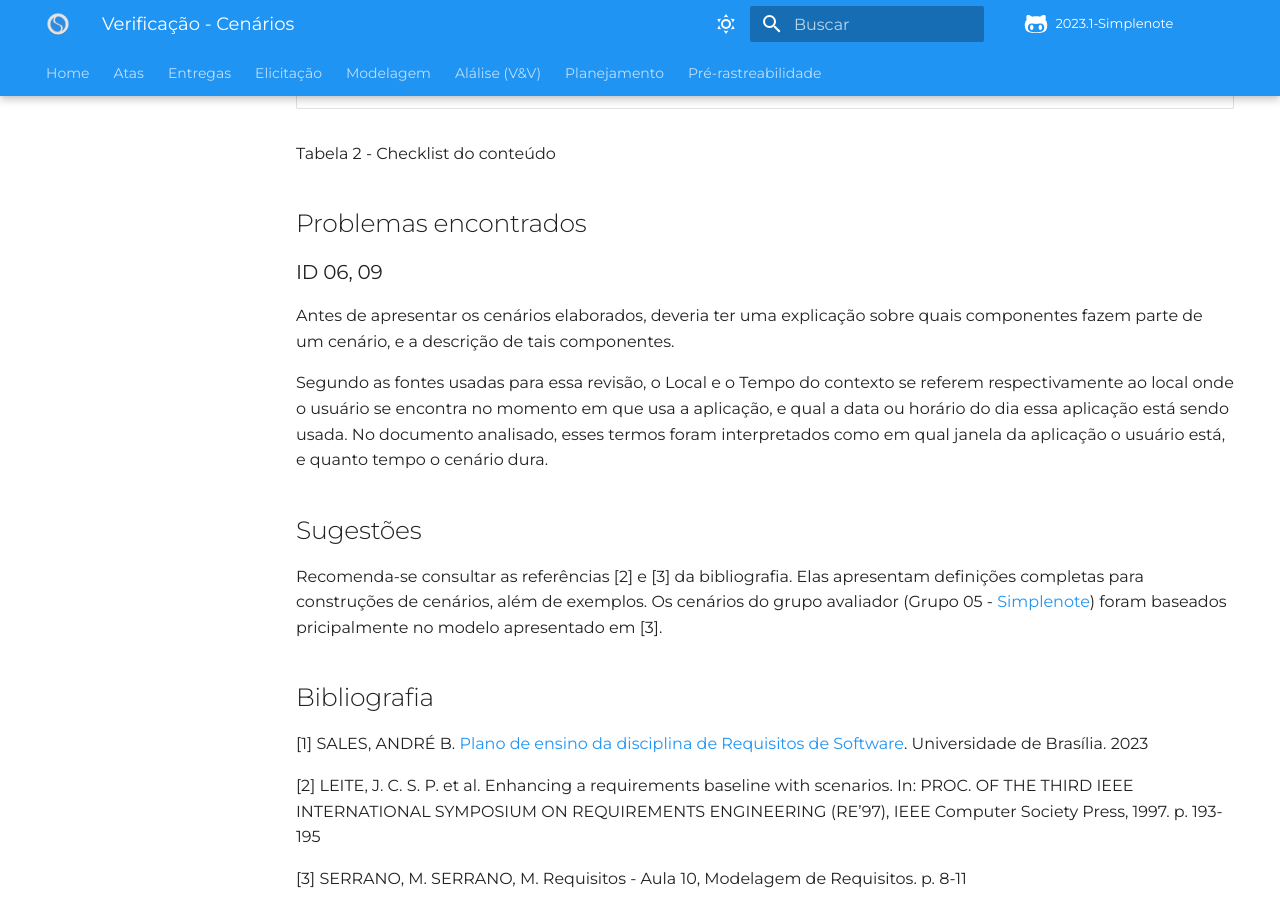
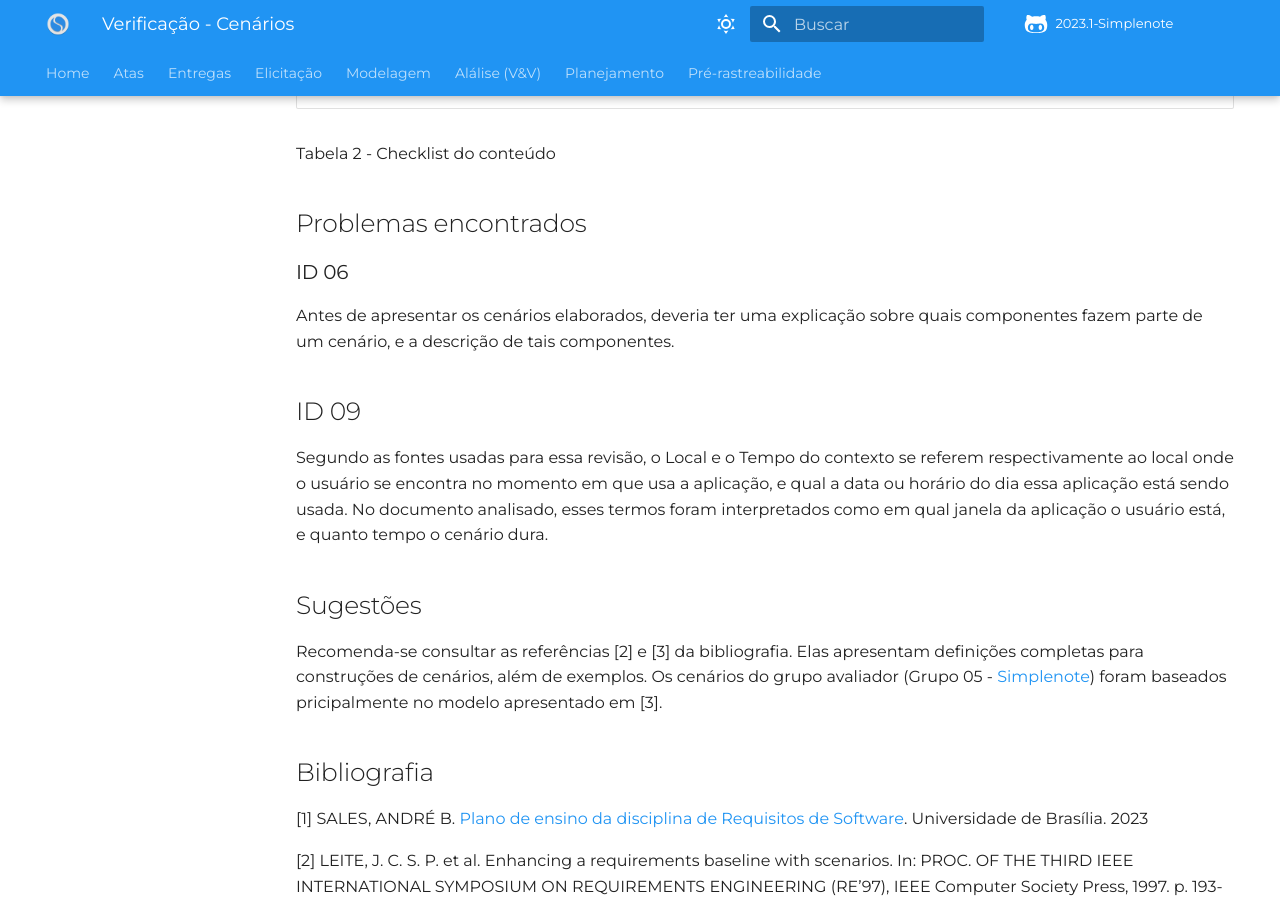
Before and after one commit to Requisitos-de-Software/2023.1-Simplenote, an MkDocs documentation site: the page built from docs/analise-grupo6/modelagem/cenarios.md, in a window 1280 px wide and 900 px high, scrolled down 1626 px. Built offline with MkDocs 1.6.1 and Material for MkDocs 9.7.7, drawn with Linux system fonts in a browser that asks for light colours; some web fonts are replaced; comment, search, counter and statistics services are not loaded.

```diff
--- a/docs/analise-grupo6/modelagem/cenarios.md
+++ b/docs/analise-grupo6/modelagem/cenarios.md
@@ -45,9 +45,11 @@ Tabela 2 - Checklist do conteúdo
 
 ## Problemas encontrados
 
-### ID 06, 09
+### ID 06
 
 Antes de apresentar os cenários elaborados, deveria ter uma explicação sobre quais componentes fazem parte de um cenário, e a descrição de tais componentes.
+
+## ID 09
 
 Segundo as fontes usadas para essa revisão, o Local e o Tempo do contexto se referem respectivamente ao local onde o usuário se encontra no momento em que usa a aplicação, e qual a data ou horário do dia essa aplicação está sendo usada. No documento analisado, esses termos foram interpretados como em qual janela da aplicação o usuário está, e quanto tempo o cenário dura.
 
```
